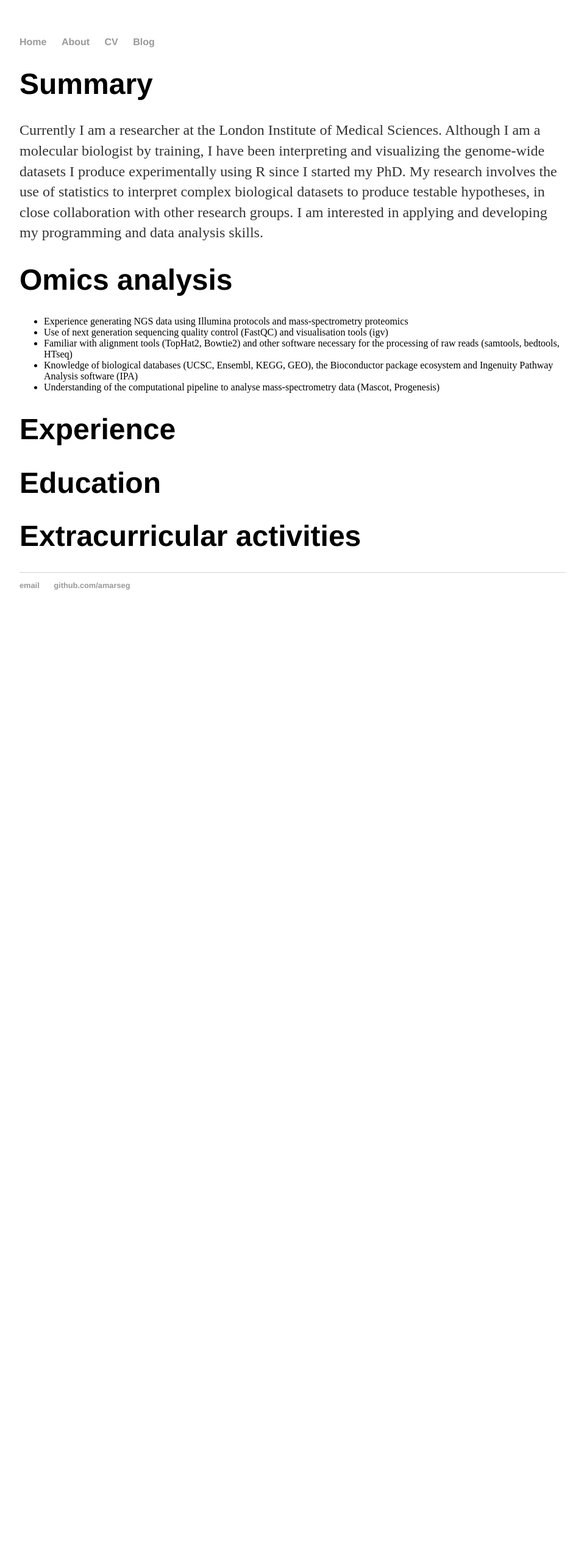
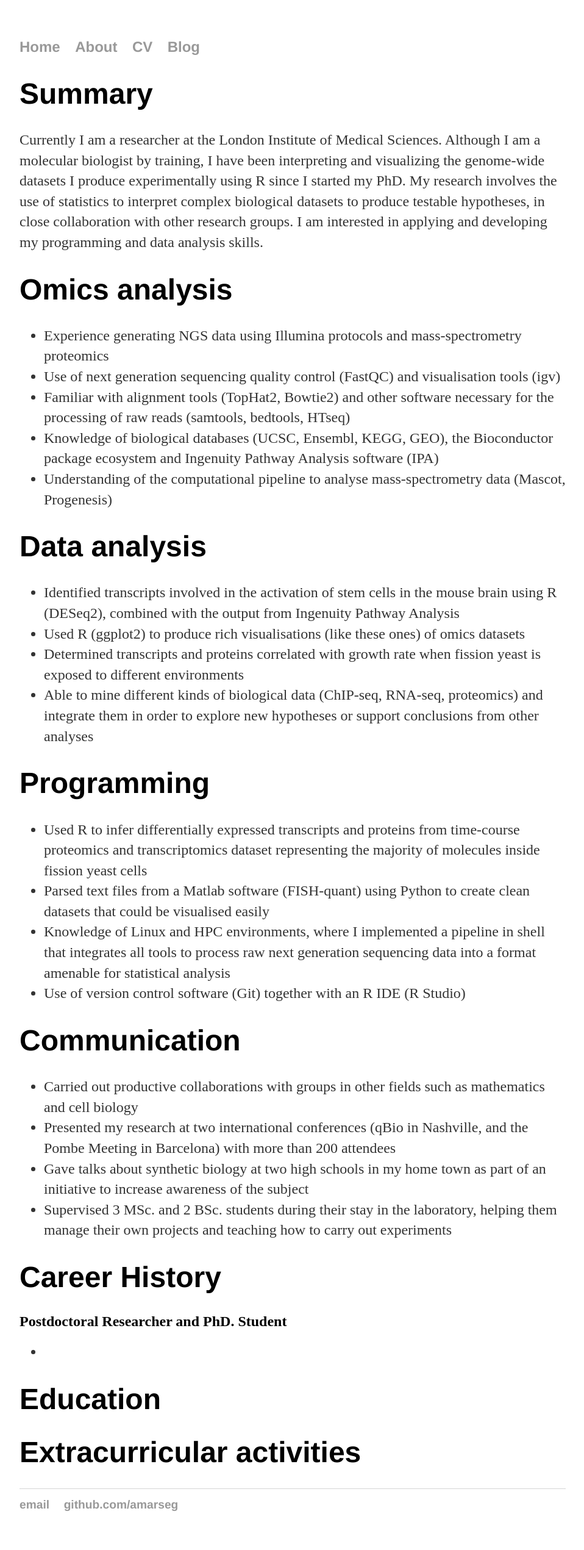
Before and after one commit to amarseg/amarseg.github.io, a Jekyll site: the page built from cv/index.html, in a window 1280 px wide. Shown: the whole page at 61% size, without its empty margins (160-1118 px from the left). Built offline with Jekyll 4.4.1, drawn with Linux system fonts in a browser that asks for light colours; before the commit the page ends 1027 px from its top, so only the background shows below that.

Commit message:
test css cv

```diff
--- a/_layouts/cv.html
+++ b/_layouts/cv.html
@@ -3,7 +3,7 @@
 		<head>
 			<title>{{ page.title }}</title>
 			<!-- link to main stylesheet -->
-			<link rel="stylesheet" type="text/css" href="/css/main.css">
+			<link rel="stylesheet" type="text/css" href="/css/cv.css">
 		</head>
 		<body>
 			<nav>
--- a/css/main.css
+++ b/css/main.css
@@ -41,3 +41,9 @@ ul.posts {
 ul.posts li {
     list-style: none;
 }
+
+ul li{
+    font-size: 1.5em;
+    line-height: 1.4em;
+    color: #333;
+}
--- a/cv/index.html
+++ b/cv/index.html
@@ -3,7 +3,7 @@ layout: default
 title: Amalia Martínez Segura
 ---
 
-<div class="Summary">
+<div class="cv_section">
   <h1>Summary</h1>
   <p> Currently I am a researcher at the London Institute of Medical Sciences.
     Although I am a molecular biologist by training, I have been interpreting and visualizing the genome-wide datasets I produce experimentally using R since I started my PhD.
@@ -11,7 +11,7 @@ title: Amalia Martínez Segura
     I am interested in applying and developing my programming and data analysis skills. </p>
 </div>
 
-<div class='Skills'>
+<div class='cv_section'>
   <h1>Omics analysis</h1>
   <ul>
     <li>Experience generating NGS data using Illumina protocols and mass-spectrometry proteomics
@@ -20,16 +20,41 @@ title: Amalia Martínez Segura
     <li>Knowledge of biological databases (UCSC, Ensembl, KEGG, GEO), the Bioconductor package ecosystem and Ingenuity Pathway Analysis software (IPA)
     <li>Understanding of the computational pipeline to analyse mass-spectrometry data (Mascot, Progenesis)
   </ul>
+  <h1>Data analysis</h1>
+  <ul>
+    <li>Identified transcripts involved in the activation of stem cells in the mouse brain using R (DESeq2), combined with the output from Ingenuity Pathway Analysis
+    <li>Used R (ggplot2) to produce rich visualisations (like these ones) of omics datasets
+    <li>Determined transcripts and proteins correlated with growth rate when fission yeast is exposed to different environments
+    <li>Able to mine different kinds of biological data (ChIP-seq, RNA-seq, proteomics) and integrate them in order to explore new hypotheses or support conclusions from other analyses
+  </ul>
+  <h1>Programming</h1>
+  <ul>
+    <li>Used R to infer differentially expressed transcripts and proteins from time-course proteomics and transcriptomics dataset representing the majority of molecules inside fission yeast cells
+    <li>Parsed text files from a Matlab software (FISH-quant) using Python to create clean datasets that could be visualised easily
+    <li>Knowledge of Linux and HPC environments, where I implemented a pipeline in shell that integrates all tools to process raw next generation sequencing data into a format amenable for statistical analysis
+    <li>Use of version control software (Git) together with an R IDE (R Studio)
+  </ul>
+  <h1>Communication</h1>
+  <ul>
+    <li>Carried out productive collaborations with groups in other fields such as mathematics and cell biology
+    <li>Presented my research at two international conferences (qBio in Nashville, and the Pombe Meeting in Barcelona) with more than 200 attendees
+    <li>Gave talks about synthetic biology at two high schools in my home town as part of an initiative to increase awareness of the subject
+    <li>Supervised 3 MSc. and 2 BSc. students during their stay in the laboratory, helping them manage their own projects and teaching how to carry out experiments
+  </ul>
 </div>
 
-<div class="Experience">
-  <h1>Experience</h1>
+<div class="cv_section">
+  <h1>Career History</h1>
+  <h2>Postdoctoral Researcher and PhD. Student</h2>
+  <ul>
+    <li>
+
 </div>
 
-<div class="Education">
+<div class="cv_section">
   <h1>Education</h1>
 </div>
 
-<div class="Extracurricular activities">
+<div class="cv_section">
   <h1>Extracurricular activities</h1>
 </div>
```
